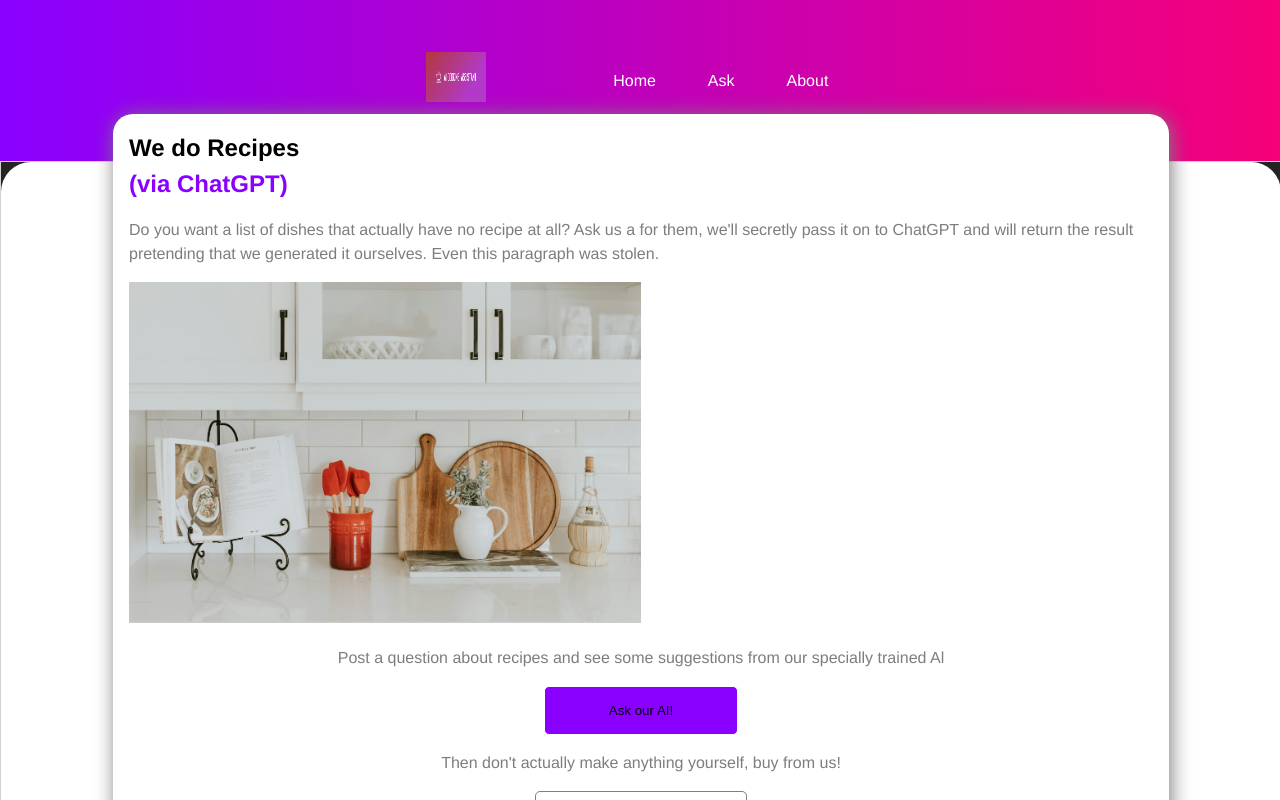
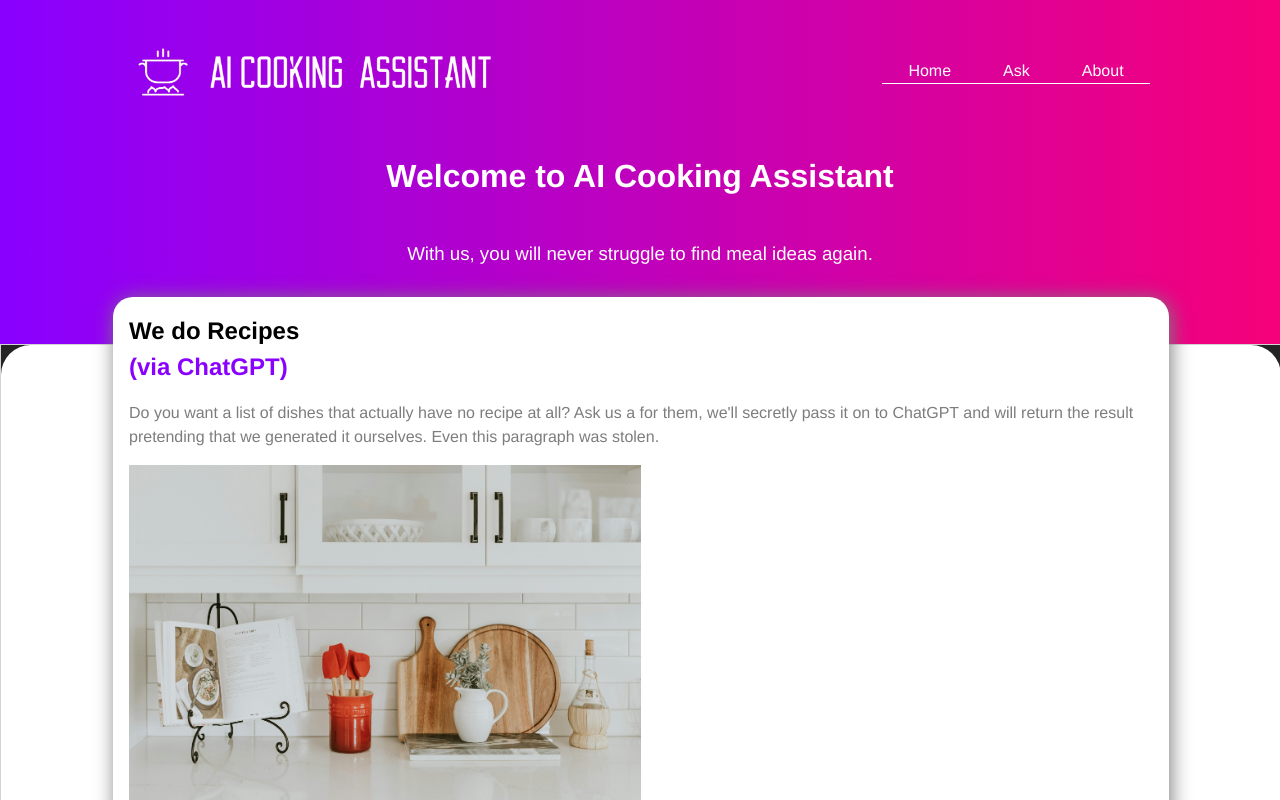
Before and after one commit to technative-academy/Team-Wolf, a React (Vite) app: page / in a window 1280 px wide. Shown: the top 800 px of the page. Built offline with nearby package versions, Linux system fonts and the light colour scheme.

Commit message:
add extra styles, ass header

```diff
--- a/package.json
+++ b/package.json
@@ -13,12 +13,10 @@
     "@reduxjs/toolkit": "^2.2.5",
     "react": "^18.2.0",
     "react-dom": "^18.2.0",
-
     "react-icons": "^5.2.1",
     "react-redux": "^9.1.2",
     "react-router-dom": "^6.23.1",
     "redux": "^5.0.1"
-
   },
   "devDependencies": {
     "@types/react": "^18.2.66",
--- a/src/assets/css/index.css
+++ b/src/assets/css/index.css
@@ -103,9 +103,9 @@ a {
   color: var(--darkGrey);
 }
 
-a:hover {
+/* a:hover {
   color: var(--purple);
-}
+} */
 
 .shadow {
   background-color: white;
--- a/src/components/SiteHeader/SiteHeader.jsx
+++ b/src/components/SiteHeader/SiteHeader.jsx
@@ -5,6 +5,10 @@ function SiteHeader() {
   return (
     <div className={styles.wrapper}>
       <SiteNav />
+      <h1 className={styles.mainHeading}>Welcome to AI Cooking Assistant</h1>
+      <h3 className={styles.subheading}>
+        With us, you will never struggle to find meal ideas again.
+      </h3>
     </div>
   );
 }
--- a/src/components/SiteHeader/SiteHeader.module.css
+++ b/src/components/SiteHeader/SiteHeader.module.css
@@ -1,9 +1,21 @@
 .wrapper {
   padding: 2rem;
 
+  height: 35vh;
   display: flex;
+  flex-direction: column;
   align-items: center;
   justify-content: center;
   color: white;
   background: linear-gradient(to right, #8900ff, #f50179);
 }
+
+.mainHeading {
+  text-align: center;
+}
+
+.subheading {
+  text-align: center;
+  margin-bottom: 4rem;
+  font-weight: 100;
+}
--- a/src/components/SiteNav/SiteNav.module.css
+++ b/src/components/SiteNav/SiteNav.module.css
@@ -1,113 +1,17 @@
-/* .wrapper {
-	padding: 1rem;
-	border: 1px solid lightgray;
-	display: flex;
-	align-items: center;
-	justify-content: center;
-	background: lightgrey;
-  }
-
-  .links {
-	display: flex;
-  }
-
-  .activeLink,
-  .inactiveLink {
-	padding: 0 2rem;
-  }
-
-  .activeLink {
-	color: #000;
-  }
-
-  .inactiveLink {
-	  color: #666;
-  } */
-
-/* new */
-
-/* ul {
-  list-style: none;
-}
+/* SiteNav.module.css */
 
 .header {
   display: flex;
   justify-content: space-between;
   align-items: center;
-  padding: 1.5rem;
-}
-
-.navMenu {
-  display: flex;
-  flex-direction: row;
-}
-
-.navMenu li {
-  padding: 0 1rem;
-}
-
-.navMenu li a {
-  font-size: 1.5rem;
-  font-weight: bold;
-}
-
-.hamburger {
-  display: none;
-}
-
-h1 {
-  margin-right: auto;
-}
-
-.logo {
-  width: 200px;
-}
-
-@media screen and (max-width: 1040px) {
-  .navMenu {
-    flex-direction: column;
-    justify-content: center;
-    align-items: center;
-    width: 100%;
-    height: 100vh;
-
-    position: absolute;
-    top: 0;
-    left: -100%;
-    z-index: -2;
-    transition: 0.2s;
-  }
-
-  .navMenu {
-    padding: 2rem 1rem;
-  }
-
-  .navMenu.active {
-    left: 0;
-  }
-
-  .navMenu li a {
-    font-size: 2.2rem;
-    line-height: 5.5rem;
-  }
-
-  .hamburger {
-    display: initial;
-  }
-} */
-
-/* SiteNav.module.css */
-.header {
-  display: flex;
-  justify-content: space-between;
-  align-items: center;
-  padding: 20px;
 }
 
 .navMenu {
   display: flex;
   list-style: none;
   transition: transform 0.3s ease;
+  border-bottom: 0.5px solid white;
+  padding: 0;
 }
 
 .navMenu li {
@@ -124,8 +28,12 @@ img {
   text-decoration: none;
 }
 
-a:hover {
-  color: gray;
+.navMenu a:hover {
+  color: white;
+  text-decoration: none; /* Remove default underline */
+  border-bottom: 3px solid white; /* Add thicker underline (initially transparent) */
+  padding-bottom: 5px; /* Add some padding to make room for the border */
+  transition: border-bottom-color 1s ease; /* Smooth transition for hover effect */
 }
 
 .hamburger {
@@ -134,11 +42,15 @@ a:hover {
 }
 
 .logo {
-  height: 50px; /* Adjust as needed */
+  height: 7rem; /* Adjust as needed */
+  width: 47rem;
 }
 
 /* Hide the menu by default on small screens */
 @media (max-width: 768px) {
+  .header {
+    justify-content: space-between;
+  }
   .navMenu {
     display: none;
     flex-direction: column;
@@ -147,13 +59,23 @@ a:hover {
     width: 100%;
     background-color: white;
     position: absolute;
-    top: 60px;
+
     left: 0;
-    padding: 20px;
+    top: 100px;
+    height: 30%;
+    background-color: white;
+    box-shadow: 2px 2px 20px var(--darkGrey);
+    border-radius: 5%;
   }
 
   .navMenu a {
     color: black;
+    text-decoration: none;
+    line-height: 3.5rem;
+  }
+
+  .navMenu a:hover {
+    color: var(--purple);
     text-decoration: none;
     line-height: 3.5rem;
   }
@@ -167,4 +89,9 @@ a:hover {
   .hamburger {
     display: block;
   }
+
+  .logo {
+    height: 5rem; /* Adjust as needed */
+    width: 25rem;
+  }
 }
```
Also changed, not shown: public/images/cover.png, 1 other file (tests, documents, lock files or other folders).
